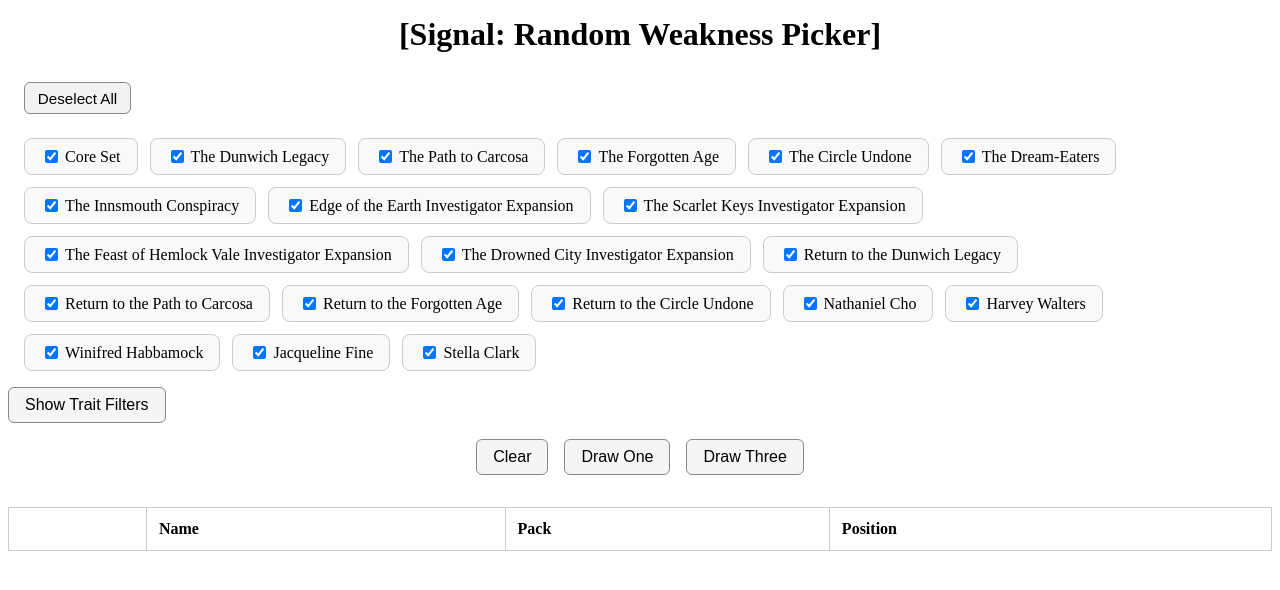
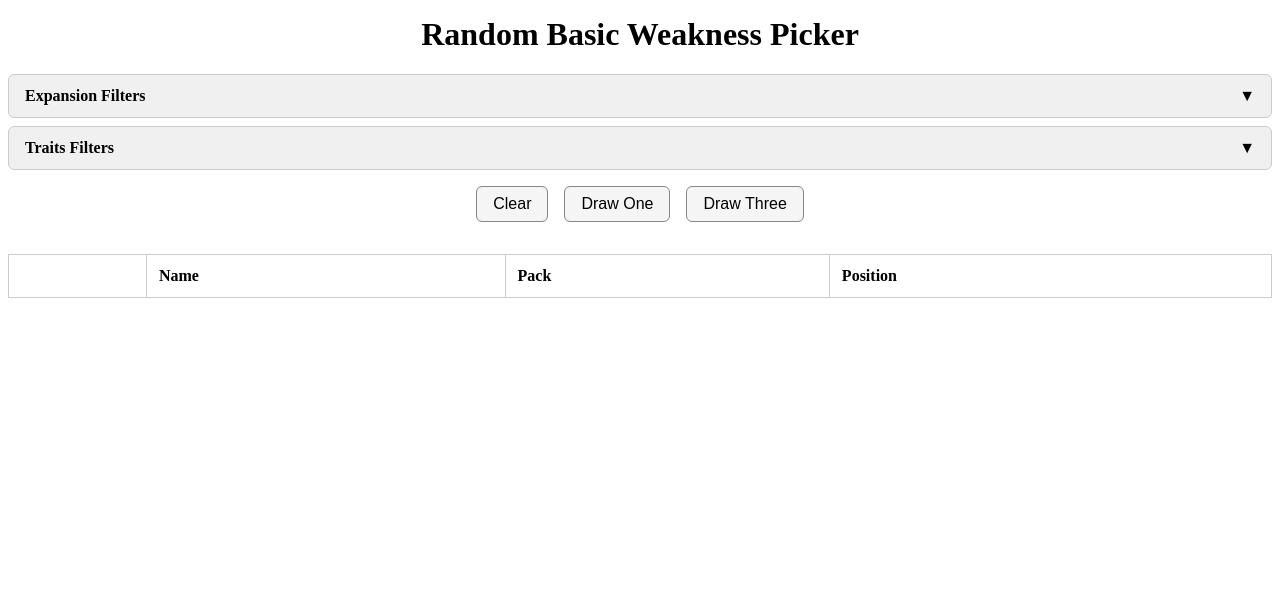
Before and after one commit to kesslerd/arkham-weakness-drawer, an Angular app: page / in a window 1280 px wide. Shown: the top 590 px of the page. Built offline with nearby package versions, Linux system fonts and the light colour scheme.

Commit message:
improve filter layout

```diff
--- a/src/app/app.html
+++ b/src/app/app.html
@@ -1,14 +1,11 @@
 <h1>{{ title }}</h1>
 
-<pack-selector (selectionChange)="onPackChange($event)"></pack-selector>
-
-<button (click)="toggleFilters()">
-  {{ showTraits ? 'Hide Trait Filters' : 'Show Trait Filters' }}
-</button>
-
-@if (showTraits) {
-<trait-selector (selectionChange)="onTraitChange($event)"></trait-selector>
-}
+<div>
+  <pack-selector (selectionChange)="onPackChange($event)"></pack-selector>
+</div>
+<div>
+  <trait-selector (selectionChange)="onTraitChange($event)"></trait-selector>
+</div>
 
 <div class="actions">
   <button (click)="clear()">Clear</button>
--- a/src/app/app.ts
+++ b/src/app/app.ts
@@ -22,7 +22,7 @@
   styleUrl: './app.scss'
 })
 export class App implements OnInit {
-  protected readonly title = signal('Random Weakness Picker');
+  protected readonly title = 'Random Basic Weakness Picker';
 
   allWeaknesses: BasicWeakness[] = [];
   lastDrawnWeaknesses: BasicWeakness[] = [];
@@ -30,8 +30,6 @@
 
   selectedPacks: Set<string> = new Set();
   selectedTraits: Set<string> = new Set();
-
-  showTraits = false;
 
   constructor(private http: HttpClient) { }
 
@@ -47,10 +45,6 @@
 
   onTraitChange(traits: Set<string>) {
     this.selectedTraits = traits;
-  }
-
-  toggleFilters() {
-    this.showTraits = !this.showTraits;
   }
 
   clear(): void {
--- a/src/app/last-draw.component/last-draw.component.scss
+++ b/src/app/last-draw.component/last-draw.component.scss
@@ -7,7 +7,7 @@
 }
 
 .drawn-card {
-    max-width: 150px;
+    max-width: 280px;
     height: auto;
     border-radius: 4px;
     box-shadow: 0 2px 6px rgba(0, 0, 0, 0.2);
--- a/src/app/pack-selector.component/pack-selector.component.ts
+++ b/src/app/pack-selector.component/pack-selector.component.ts
@@ -11,6 +11,7 @@
   template: `
     <selector
       [options]="options"
+      title="Expansion"
       (selectionChange)="selectionChange.emit($event)">
     </selector>
   `
--- a/src/app/selector.component/selector.component.html
+++ b/src/app/selector.component/selector.component.html
@@ -1,3 +1,10 @@
+<div class="collapsible-header" (click)="toggleFilters()">
+    <span class="title">{{ title }} Filters</span>
+    <span class="arrow" [class.open]="showFilter">▼</span>
+</div>
+
+
+@if(showFilter) {
 <div class="toolbar">
     <button type="button" (click)="toggleAll()">
         {{ allSelected ? 'Deselect All' : 'Select All' }}
@@ -12,6 +19,5 @@
         {{ opt.label }}
     </label>
     }
-
-
 </div>
+}
--- a/src/app/selector.component/selector.component.scss
+++ b/src/app/selector.component/selector.component.scss
@@ -1,4 +1,39 @@
+.collapsible-header {
+    display: flex;
+    align-items: center;
+    justify-content: space-between;
+    background-color: #f0f0f0;
+    padding: 0.75rem 1rem;
+    font-size: 1rem;
+    font-weight: bold;
+    cursor: pointer;
+    border: 1px solid #ccc;
+    border-radius: 6px;
+    transition: background-color 0.3s ease;
+    margin-bottom: 0.5rem;
+}
+
+.collapsible-header:hover {
+    background-color: #e6e6e6;
+}
+
+.collapsible-header .title {
+    flex: 1;
+}
+
+.collapsible-header .arrow {
+    display: inline-block;
+    transition: transform 0.3s ease;
+}
+
+.collapsible-header .arrow.open {
+    transform: rotate(180deg);
+}
+
+
 .toolbar {
+    display: flex;
+    justify-content: flex-start;
     padding: 0.5rem 1rem;
 }
 
@@ -16,22 +51,24 @@
 }
 
 .selector-container {
-    display: flex;
-    flex-wrap: wrap;
+    display: grid;
+    grid-template-columns: repeat(auto-fill, minmax(250px, 1fr));
     gap: 0.75rem;
     padding: 1rem;
 }
 
 .selector-checkbox {
-    display: flex;
+    display: grid;
+    grid-template-columns: auto 1fr;
     align-items: center;
-    gap: 0.25rem;
+    padding: 0.5rem 1rem;
     border: 1px solid #ccc;
-    padding: 0.5rem 1rem;
     border-radius: 8px;
     background-color: #f9f9f9;
     cursor: pointer;
     transition: background-color 0.2s ease;
+    box-sizing: border-box;
+    text-align: left;
 }
 
 .selector-checkbox:hover {
--- a/src/app/selector.component/selector.component.ts
+++ b/src/app/selector.component/selector.component.ts
@@ -12,7 +12,10 @@
 })
 export class SelectorComponent implements OnChanges {
   @Input() options: SelectorOption[] = [];
+  @Input() title: string = "";
   @Output() selectionChange = new EventEmitter<Set<string>>();
+
+  showFilter = false;
 
   selected: Set<string> = new Set();
   allSelected = false;
@@ -52,4 +55,8 @@
   isChecked(value: string): boolean {
     return this.selected.has(value);
   }
+
+  toggleFilters() {
+    this.showFilter = !this.showFilter;
+  }
 }
--- a/src/app/trait-selector.component/trait-selector.component.ts
+++ b/src/app/trait-selector.component/trait-selector.component.ts
@@ -11,6 +11,7 @@
   template: `
     <selector
       [options]="options"
+      title="Traits"
       (selectionChange)="onSelectorChange($event)">
     </selector>
   `
@@ -24,8 +25,6 @@
   ngOnInit(): void {
     this.http.get<string[]>('assets/traits.json').subscribe(data => {
       this.options = data.map(t => ({ label: t, value: t }));
-      const initialSelection = new Set(Object.keys(data));
-      this.selectionChange.emit(initialSelection);
     });
   }
 
```
